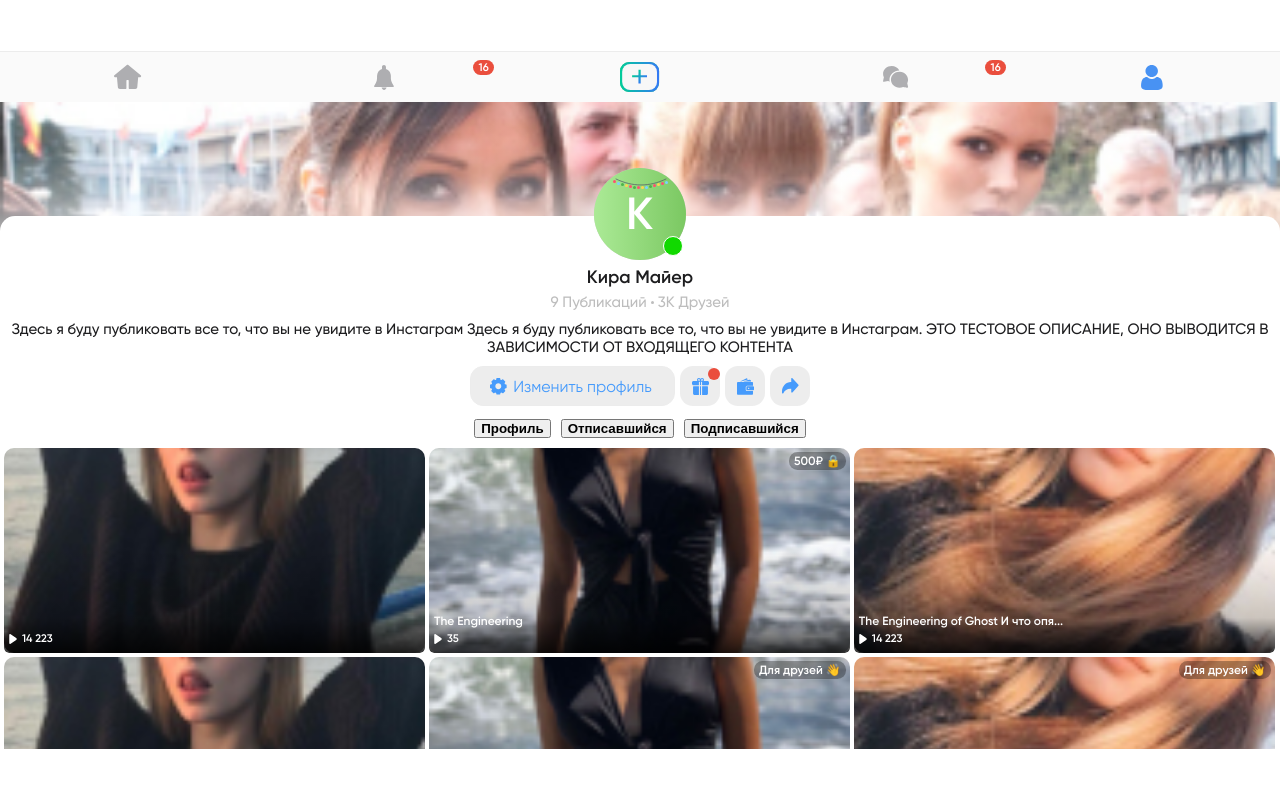
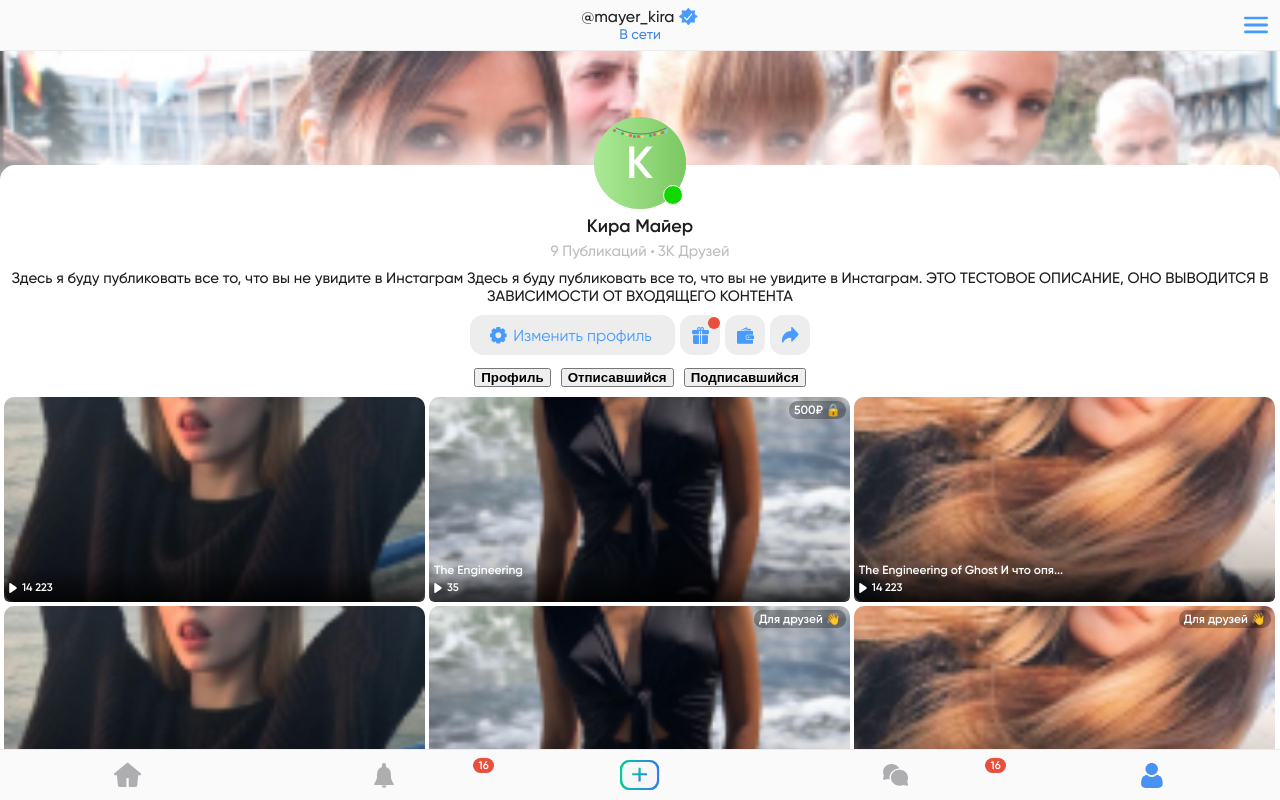
Before and after one commit to sVarlog/vue_app_test, a Vue app: page / in a window 1280 px wide. Built offline with nearby package versions, Linux system fonts and the light colour scheme.

Commit message:
Fix head foot

```diff
--- a/src/components/BottomMenu.vue
+++ b/src/components/BottomMenu.vue
@@ -42,7 +42,7 @@ export default {
 .menuBottom{
     width: 100%;
     height: 51px;
-    position: relative;
+    position: fixed;
     z-index: 4;
     bottom: 0;
     left: 0;
--- a/src/components/CustomHeader.vue
+++ b/src/components/CustomHeader.vue
@@ -75,7 +75,7 @@ export default {
     justify-content: center;
     align-items: center;
     height: 51px;
-    position: relative;
+    position: fixed;
     top: 0;
     left: 0;
     width: 100%;
--- a/src/pages/Chats.vue
+++ b/src/pages/Chats.vue
@@ -62,13 +62,14 @@ export default {
     bottom: 0;
     left: 0;
     right: 0;
-    padding-bottom: 66px;
 }
 .chatsPage .content{
     padding-left: 15px;
     padding-right: 15px;
     position: relative;
     height: calc(100vh - 102px);
+    margin-top: 51px;
+    margin-bottom: 51px;
     overscroll-behavior: contain;
     overflow-y: auto;
     overflow-x: hidden;
```
